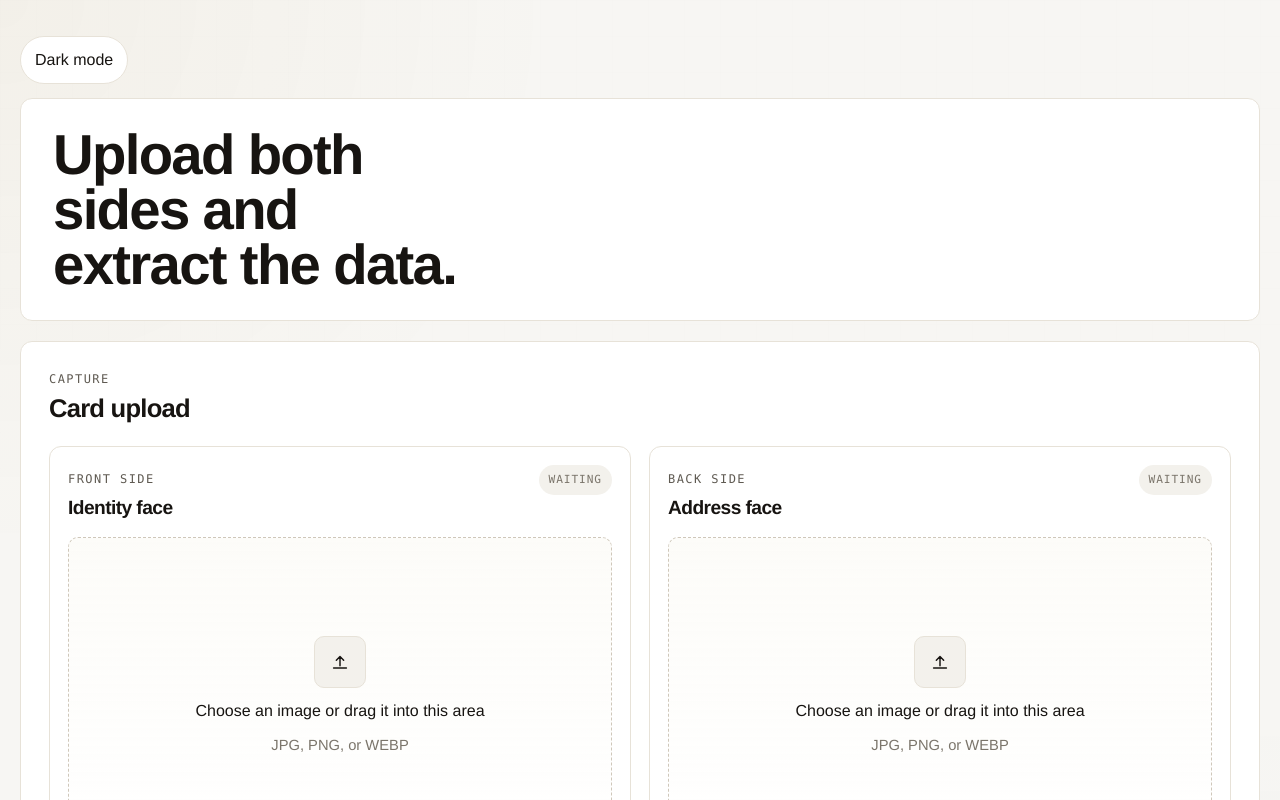
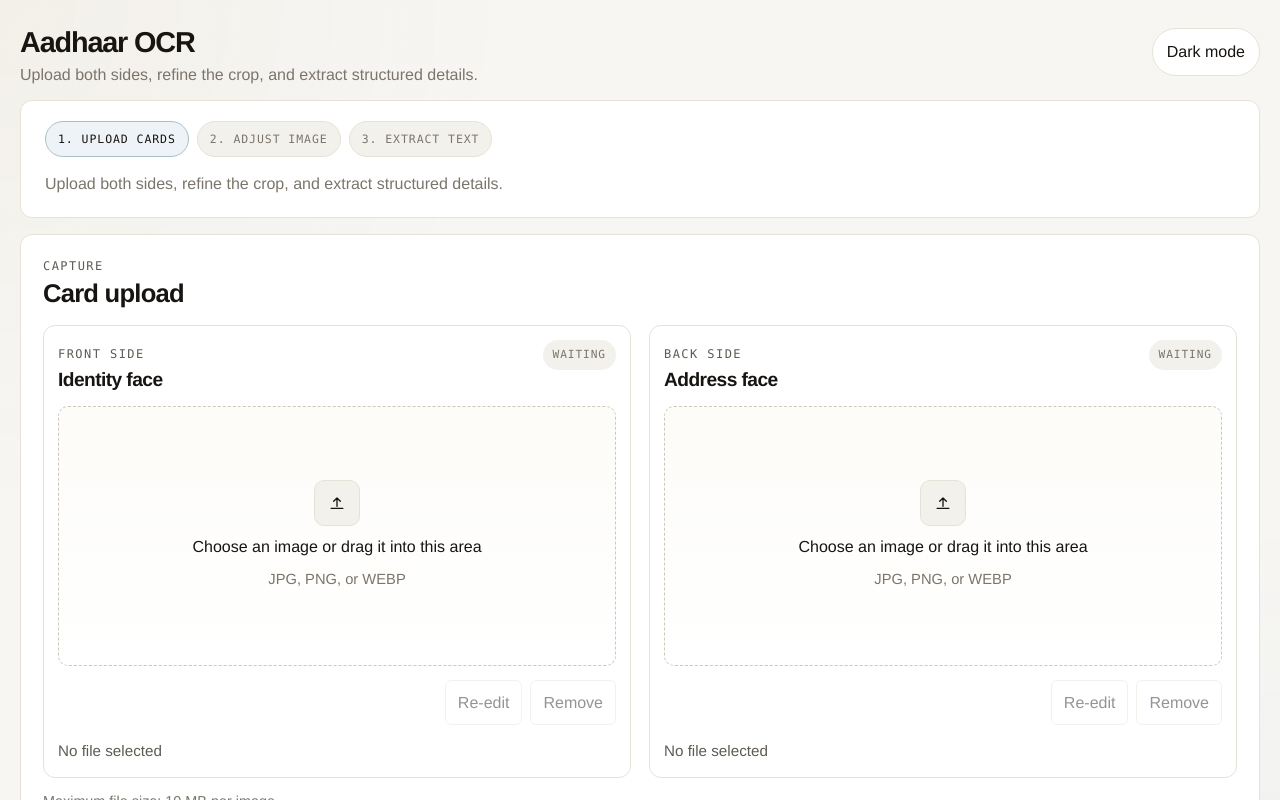
Before and after one commit to mohammedbilalns/adhaar-ocr, a React (Vite) app in the folder apps/frontend/: page / in a window 1280 px wide. Shown: the top 800 px of the page. Built offline with nearby package versions, Linux system fonts and the light colour scheme.

Commit message:
chore : update design

```diff
--- a/apps/frontend/index.html
+++ b/apps/frontend/index.html
@@ -4,7 +4,7 @@
     <meta charset="UTF-8" />
     <link rel="icon" type="image/svg+xml" href="/favicon.svg" />
     <meta name="viewport" content="width=device-width, initial-scale=1.0" />
-    <title>frontend</title>
+    <title>Aadhaar OCR</title>
   </head>
   <body>
     <div id="root"></div>
--- a/apps/frontend/src/App.css
+++ b/apps/frontend/src/App.css
@@ -1,15 +1,39 @@
 .page-shell {
   width: min(1240px, calc(100% - 32px));
   margin: 0 auto;
-  padding: 36px 0 56px;
+  padding: 28px 0 44px;
 }
 
 .topbar {
   display: flex;
-  align-items: center;
+  align-items: flex-start;
   justify-content: space-between;
   gap: 16px;
-  margin-bottom: 14px;
+  margin-bottom: 12px;
+}
+
+.project-brand {
+  display: grid;
+  gap: 6px;
+  max-width: 44rem;
+}
+
+.project-brand h1 {
+  margin: 0;
+  font-size: clamp(1.8rem, 2vw, 2.4rem);
+  letter-spacing: -0.04em;
+}
+
+.project-brand p {
+  margin: 0;
+  max-width: 52ch;
+  color: var(--text-muted);
+}
+
+.intro-copy {
+  margin: 0;
+  max-width: 56ch;
+  color: var(--text-muted);
 }
 
 .intro-panel,
@@ -23,9 +47,9 @@
 
 .intro-panel {
   display: grid;
-  gap: 12px;
-  padding: 28px 32px;
-  margin-bottom: 20px;
+  gap: 14px;
+  padding: 20px 24px;
+  margin-bottom: 16px;
 }
 
 .eyebrow,
@@ -39,13 +63,32 @@
   text-transform: uppercase;
 }
 
-.intro-panel h1 {
-  max-width: 13ch;
-  margin: 0;
+.workflow-steps {
+  display: flex;
+  flex-wrap: wrap;
+  gap: 8px;
+}
+
+.workflow-step {
+  border: 1px solid var(--border);
+  border-radius: 999px;
+  padding: 8px 12px;
+  background: var(--surface-alt);
+  color: var(--text-muted);
+  font-family: var(--mono);
+  font-size: 0.72rem;
+  letter-spacing: 0.08em;
+  text-transform: uppercase;
+}
+
+.workflow-step.is-active {
+  color: var(--text-strong);
+  border-color: color-mix(in srgb, var(--accent) 30%, var(--border));
+  background: color-mix(in srgb, var(--accent) 8%, var(--surface));
 }
 
 .workspace {
-  padding: 28px;
+  padding: 22px;
 }
 
 .workspace-header,
@@ -57,7 +100,7 @@
 }
 
 .workspace-header {
-  margin-bottom: 24px;
+  margin-bottom: 18px;
 }
 
 .upload-grid,
@@ -74,9 +117,9 @@
 .upload-card {
   border: 1px solid var(--border);
   border-radius: 12px;
-  padding: 18px;
+  padding: 14px;
   display: grid;
-  gap: 18px;
+  gap: 14px;
   cursor: pointer;
   transition:
     transform 220ms cubic-bezier(0.16, 1, 0.3, 1),
@@ -98,14 +141,14 @@
 .upload-card-header {
   display: flex;
   justify-content: space-between;
-  gap: 16px;
+  gap: 12px;
 }
 
 .upload-card h3,
 .workspace h2,
 .processing-panel h2,
 .record-panel h2 {
-  margin: 6px 0 0;
+  margin: 4px 0 0;
 }
 
 .file-input {
@@ -117,7 +160,7 @@
 }
 
 .dropzone {
-  min-height: 320px;
+  min-height: 260px;
   border: 1px dashed var(--border-strong);
   border-radius: 10px;
   background:
@@ -147,14 +190,15 @@
 .empty-upload {
   display: grid;
   justify-items: center;
-  gap: 10px;
+  gap: 8px;
   text-align: center;
   color: var(--text-muted);
-  padding: 24px;
+  padding: 18px;
 }
 
 .empty-upload p {
   color: var(--text-strong);
+  margin: 0;
 }
 
 .empty-upload span {
@@ -162,8 +206,8 @@
 }
 
 .upload-icon {
-  width: 52px;
-  height: 52px;
+  width: 46px;
+  height: 46px;
   border-radius: 10px;
   border: 1px solid var(--border);
   display: grid;
@@ -173,13 +217,13 @@
 }
 
 .upload-icon svg {
-  width: 22px;
-  height: 22px;
+  width: 20px;
+  height: 20px;
 }
 
 .preview-image {
   width: 100%;
-  height: 320px;
+  height: 260px;
   object-fit: cover;
   display: block;
 }
@@ -187,17 +231,17 @@
 .upload-meta,
 .processing-meter {
   display: grid;
-  gap: 10px;
+  gap: 8px;
 }
 
 .upload-actions {
   display: flex;
-  gap: 10px;
+  gap: 8px;
   justify-content: flex-end;
 }
 
 .upload-note {
-  margin-top: 14px;
+  margin-top: 12px;
   color: var(--text-muted);
   font-size: 0.9rem;
 }
@@ -207,7 +251,7 @@
   border-radius: 6px;
   background: var(--surface);
   color: var(--text-strong);
-  padding: 10px 14px;
+  padding: 9px 12px;
   cursor: pointer;
   transition:
     transform 180ms ease,
@@ -284,7 +328,7 @@
   border-radius: 6px;
   background: var(--button-bg);
   color: var(--button-fg);
-  padding: 14px 18px;
+  padding: 12px 16px;
   font: inherit;
   font-weight: 600;
   cursor: pointer;
@@ -329,8 +373,8 @@
 .workspace-footer {
   display: flex;
   justify-content: flex-end;
-  margin-top: 22px;
-  padding-top: 18px;
+  margin-top: 18px;
+  padding-top: 16px;
   border-top: 1px solid var(--border);
 }
 
@@ -369,12 +413,12 @@
 
 .results-grid {
   grid-template-columns: minmax(0, 1fr);
-  margin-top: 20px;
+  margin-top: 16px;
 }
 
 .processing-panel,
 .record-panel {
-  padding: 24px;
+  padding: 20px;
 }
 
 .record-panel {
@@ -399,13 +443,13 @@
 
 .record-grid {
   grid-template-columns: repeat(2, minmax(0, 1fr));
-  margin-top: 26px;
+  margin-top: 18px;
 }
 
 .record-field {
   display: grid;
-  gap: 10px;
-  padding: 16px 0;
+  gap: 8px;
+  padding: 14px 0;
   border-top: 1px solid var(--border);
 }
 
@@ -420,7 +464,7 @@
 }
 
 .empty-record {
-  min-height: 250px;
+  min-height: 210px;
   display: grid;
   align-content: center;
   gap: 10px;
@@ -429,8 +473,8 @@
 
 .loading-record {
   display: grid;
-  gap: 18px;
-  margin-top: 26px;
+  gap: 14px;
+  margin-top: 18px;
 }
 
 .loading-header {
@@ -457,13 +501,13 @@
 .loading-grid {
   display: grid;
   grid-template-columns: repeat(2, minmax(0, 1fr));
-  gap: 18px;
+  gap: 14px;
 }
 
 .loading-block {
   display: grid;
-  gap: 12px;
-  padding: 16px 0;
+  gap: 10px;
+  padding: 14px 0;
   border-top: 1px solid var(--border);
 }
 
@@ -547,9 +591,9 @@
   background: var(--surface);
   border: 1px solid var(--border);
   border-radius: 18px;
-  padding: 24px;
+  padding: 20px;
   display: grid;
-  gap: 24px;
+  gap: 20px;
   box-shadow: 0 30px 80px rgba(15, 23, 42, 0.18);
 }
 
@@ -565,7 +609,7 @@
 .editor-layout {
   display: grid;
   grid-template-columns: minmax(0, 1.1fr) minmax(280px, 0.9fr);
-  gap: 24px;
+  gap: 20px;
 }
 
 .editor-preview-frame {
@@ -574,12 +618,12 @@
   background:
     linear-gradient(180deg, var(--dropzone-tint-top), var(--dropzone-tint-bottom)),
     var(--surface);
-  padding: 18px;
+  padding: 14px;
 }
 
 .editor-canvas {
   width: 100%;
-  min-height: 420px;
+  min-height: 360px;
   border-radius: 12px;
   border: 1px solid var(--border);
   background: var(--surface-alt);
@@ -596,7 +640,7 @@
 }
 
 .editor-placeholder {
-  min-height: 360px;
+  min-height: 320px;
   display: grid;
   place-items: center;
   color: var(--text-muted);
@@ -642,7 +686,7 @@
 .editor-controls,
 .editor-group {
   display: grid;
-  gap: 14px;
+  gap: 12px;
 }
 
 .editor-controls {
@@ -650,7 +694,7 @@
 }
 
 .editor-group {
-  padding: 18px;
+  padding: 16px;
   border: 1px solid var(--border);
   border-radius: 14px;
   background: var(--surface-alt);
@@ -667,7 +711,7 @@
 .editor-helper {
   margin: 0;
   color: var(--text-muted);
-  font-size: 0.92rem;
+  font-size: 0.9rem;
 }
 
 .editor-range {
@@ -702,32 +746,6 @@
   .topbar {
     flex-direction: column;
     align-items: stretch;
-  }
-}
-
-@media (max-width: 640px) {
-  .page-shell {
-    width: min(100% - 20px, 1240px);
-    padding-top: 20px;
-    padding-bottom: 36px;
-  }
-
-  .intro-panel,
-  .workspace,
-  .processing-panel,
-  .record-panel,
-  .editor-dialog {
-    padding: 20px;
-  }
-
-  .editor-canvas {
-    min-height: 280px;
-  }
-
-  .dropzone,
-  .preview-image {
-    min-height: 240px;
-    height: 240px;
   }
 }
 
@@ -780,8 +798,8 @@
 
   .dropzone,
   .preview-image {
-    min-height: 260px;
-    height: 260px;
+    min-height: 240px;
+    height: 240px;
   }
 
   .upload-actions {
@@ -811,6 +829,20 @@
   .workspace,
   .processing-panel,
   .record-panel {
-    padding: 20px;
+    padding: 18px;
+  }
+
+  .editor-dialog {
+    padding: 18px;
+  }
+
+  .editor-canvas {
+    min-height: 280px;
+  }
+
+  .dropzone,
+  .preview-image {
+    min-height: 240px;
+    height: 240px;
   }
 }
--- a/apps/frontend/src/App.tsx
+++ b/apps/frontend/src/App.tsx
@@ -27,11 +27,20 @@
   return (
     <main className="page-shell">
       <div className="topbar reveal">
+        <div className="project-brand">
+          <h1>Aadhaar OCR</h1>
+          <p>Upload both sides, refine the crop, and extract structured details.</p>
+        </div>
         <ThemeToggle theme={theme} onToggle={toggleTheme} />
       </div>
 
       <section className="intro-panel reveal">
-        <h1>Upload both sides and extract the data.</h1>
+        <div className="workflow-steps" aria-label="Workflow steps">
+          <span className="workflow-step is-active">1. Upload cards</span>
+          <span className="workflow-step">2. Adjust image</span>
+          <span className="workflow-step">3. Extract text</span>
+        </div>
+        <p className="intro-copy">Upload both sides, refine the crop, and extract structured details.</p>
       </section>
 
       <section className="workspace reveal">
```
Also changed, not shown: 1 other file (tests, documents, lock files or other folders).
